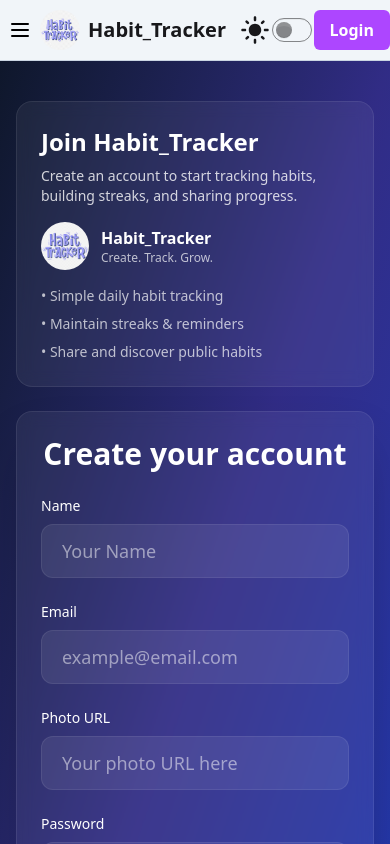
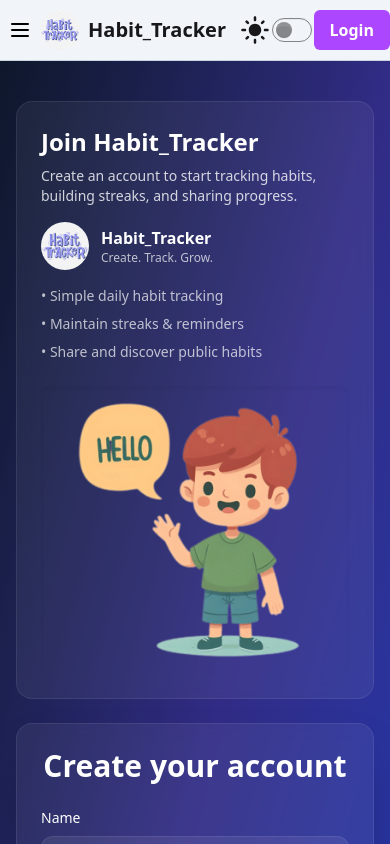
Before and after one commit to rifat-2010/programming-hero-assignment-10__client-side, a React (Vite) app: page /signUp-page in a window 390 px wide. Shown: the top 844 px of the page. Built offline with nearby package versions, Linux system fonts and the light colour scheme; no server answers.

Commit message:
Picture Updated In signIn and signUp page

```diff
--- a/src/pages/SignIn.jsx
+++ b/src/pages/SignIn.jsx
@@ -5,6 +5,7 @@ import { Link, useLocation, useNavigate } from "react-router";
 import { auth } from "../firebase/firebase.config";
 import { toast } from "react-toastify";
 import logo from "../assets/habit-tracker.png";
+import Hi_Img from "../assets/signIn-hi-img.jpg";
 import {
   GoogleAuthProvider,
   signInWithEmailAndPassword,
@@ -84,7 +85,7 @@ const SignIn = () => {
           </div>
           <div className="mt-6 hidden md:block">
             <img
-              src="https://encrypted-tbn0.gstatic.com/images?q=tbn:ANd9GcSwcQS-j2dCKPxFbjpuXXe-tIDKlax9hMPrmQ&s"
+              src={Hi_Img}
               alt="promo"
               className="w-full rounded-lg shadow-inner object-cover h-52"
             />
--- a/src/pages/SignUp.jsx
+++ b/src/pages/SignUp.jsx
@@ -4,6 +4,7 @@ import { IoEyeOff } from "react-icons/io5";
 import { Link, useNavigate } from "react-router";
 import { auth } from "../firebase/firebase.config";
 import logo from "../assets/habit-tracker.png";
+import Hi_Img from "../assets/signUp-hi-img.png";
 import {
   createUserWithEmailAndPassword,
   GoogleAuthProvider,
@@ -108,9 +109,9 @@ const SignUp = () => {
             </ul>
           </div>
 
-          <div className="mt-6 hidden md:block">
+          <div className="mt-6">
             <img
-              src="https://png.pngtree.com/png-vector/20250429/ourmid/pngtree-cute-cartoon-boy-saying-hello-png-image_16119987.png"
+              src={Hi_Img}
               alt="promo"
               className="w-full rounded-lg shadow-inner object-cover h-72"
             />
```
Also changed, not shown: src/assets/signIn-hi-img.jpg (added), src/assets/signUp-hi-img.png (added).
